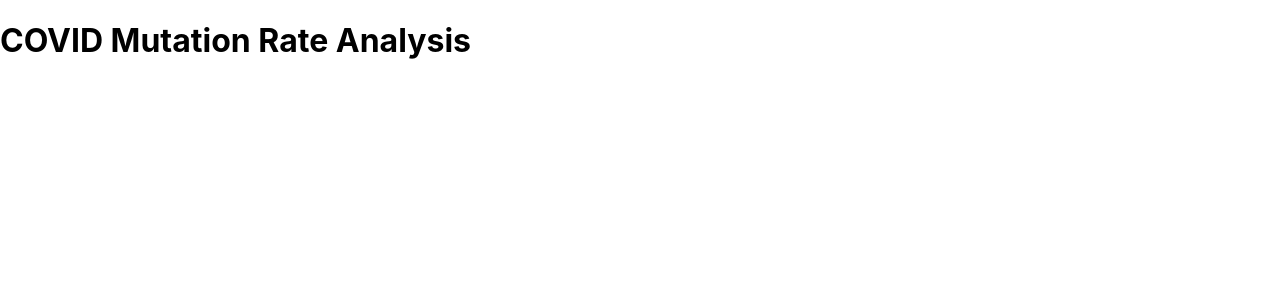
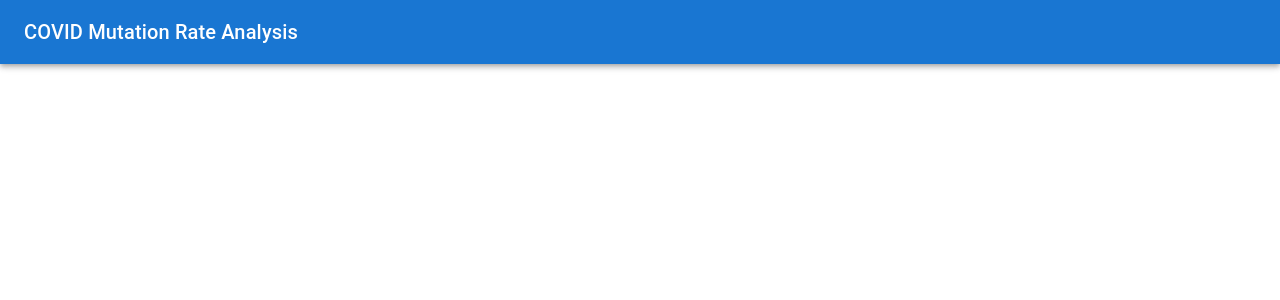
Before and after one commit to Zach332/COVIDMutationRateSite, a JavaScript app: page / in a window 1280 px wide. Shown: the top 300 px of the page. Built offline with nearby package versions, Linux system fonts and the light colour scheme; the HTML template or start-up script is replaced by a standard one.

Commit message:
Add toolbar

```diff
--- a/package.json
+++ b/package.json
@@ -4,6 +4,9 @@
   "homepage": "https://zach332.github.io/COVIDMutationRateSite",
   "private": true,
   "dependencies": {
+    "@emotion/react": "^11.9.0",
+    "@emotion/styled": "^11.8.1",
+    "@mui/material": "^5.6.2",
     "@testing-library/jest-dom": "^5.16.4",
     "@testing-library/react": "^13.1.1",
     "@testing-library/user-event": "^13.5.0",
--- a/src/App.js
+++ b/src/App.js
@@ -1,7 +1,17 @@
+import AppBar from '@mui/material/AppBar';
+import Toolbar from '@mui/material/Toolbar';
+import Typography from '@mui/material/Typography';
+
 function App() {
   return (
     <div>
-      <h1>COVID Mutation Rate Analysis</h1>
+        <AppBar position="static">
+            <Toolbar>
+                <Typography variant="h6" component="div" sx={{ flexGrow: 1 }}>
+                        COVID Mutation Rate Analysis
+                </Typography>
+            </Toolbar>
+        </AppBar>
     </div>
   );
 }
```
Also changed, not shown: 1 other file (tests, documents, lock files or other folders).
